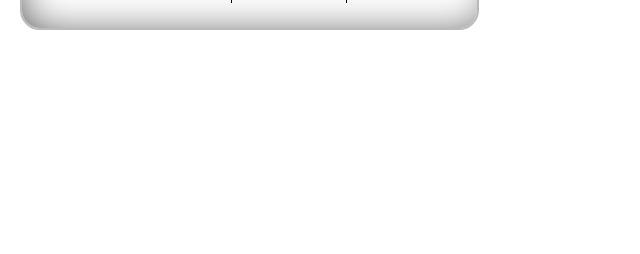
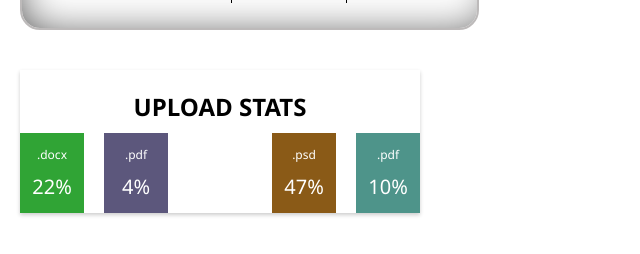
Before and after one commit to Bohdan9924/goit-react-hw-01-components, a React (Create React App) app: page / in a window 1280 px wide. Shown: the part 456-710 px from the top of the page, without its empty margins (0-640 px from the left). Built offline with nearby package versions, Linux system fonts and the light colour scheme.

Commit message:
done statistics

```diff
--- a/src/components/App.jsx
+++ b/src/components/App.jsx
@@ -1,17 +1,20 @@
 import Profile from "./Profile/Profile"
+import Statistics from "./Statistics/Statistics"
 
 import user from 'components/Profile/user.json'
+import stats from 'components/Statistics/data.json'
 
 
 
 export const App = () => {
   return (
-  <>
+  <div>
   <Profile
   username={user.username}
   tag={user.tag} location={user.location}
   avatar={user.avatar} stats={user.stats} />
-  </>
+  <Statistics title="Upload stats" stats={stats}/>
+  </div>
   )
 };
 
--- a/src/components/Profile/Profile.jsx
+++ b/src/components/Profile/Profile.jsx
@@ -1,6 +1,5 @@
 import PropTypes from 'prop-types';
-import css from './profile.module.css' // імпорт стилів
-//створення компоненту  = ({деструктуризація пропсів})
+import css from './profile.module.css'
 
 const Profile = ({ username, tag, location, avatar, stats }) => {
     const { followers, likes, views } = stats;
--- /dev/null
+++ b/src/components/Statistics/Statistics.jsx
@@ -0,0 +1,44 @@
+import PropTypes from 'prop-types';
+import css from './Statistics.module.css'
+
+const getRandomColor = () => {
+  const getRandomHex = () => {
+    return Math.round(255 * Math.random()).toString(16);
+  };
+
+  const r = getRandomHex();
+  const g = getRandomHex();
+  const b = getRandomHex();
+
+  return `#${r}${g}${b}`;
+};
+
+const Statistics = ({ title, stats }) => {
+  return (
+    <section className={css.statistics}>
+      {title && <h2 className={css.title}>{title}</h2>}
+
+      <ul className={css.statList}>
+        {stats.map(({ label, percentage, id} ) => (
+          <li key={id} className={css.item} style={{ backgroundColor: getRandomColor() }}>
+            <span className={css.label}>{label}</span>
+            <span className={css.percentage}>{percentage}%</span>
+          </li>
+        ))}
+      </ul>
+    </section>
+  );
+};
+
+Statistics.propTypes = {
+  title: PropTypes.string,
+  stats: PropTypes.arrayOf(
+    PropTypes.shape({
+      id: PropTypes.string.isRequired,
+      label: PropTypes.string.isRequired,
+      percentage: PropTypes.number.isRequired,
+    })
+  ).isRequired,
+};
+
+export default Statistics;
--- /dev/null
+++ b/src/components/Statistics/Statistics.module.css
@@ -0,0 +1,44 @@
+.statistics {
+    margin-top: 40px;
+    padding-top: 20px;
+    width: 400px;
+    box-shadow: 0 2px 4px rgba(0, 0, 0, 0.2);
+}
+
+.title {
+    text-transform: uppercase;
+    text-align: center;
+    color: black;
+}
+
+.statList {
+    margin-top: 10px;
+    gap: 20px;
+    display: flex;
+    justify-content: space-around;
+    align-content: center;
+    list-style-type: none;
+}
+
+.item {
+    width: 80px;
+    height: 80px;
+
+    display: flex;
+    flex-direction: column;
+
+    text-align: center;
+    justify-content: center;
+
+    row-gap: 10px;
+
+    color: white;
+}
+
+.label {
+    font-size: 12px;
+}
+
+.percentage {
+    font-size: 20px;
+}
```
